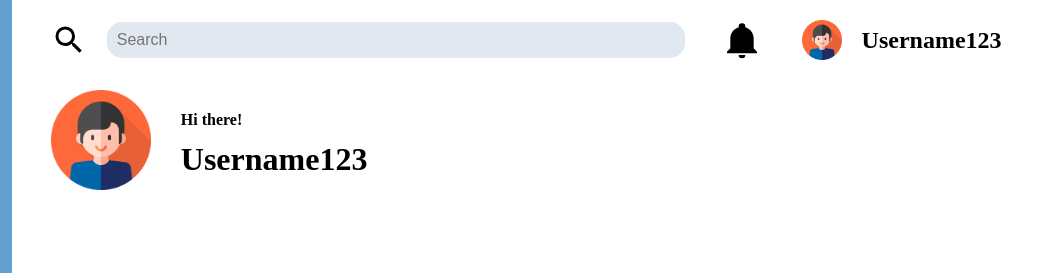
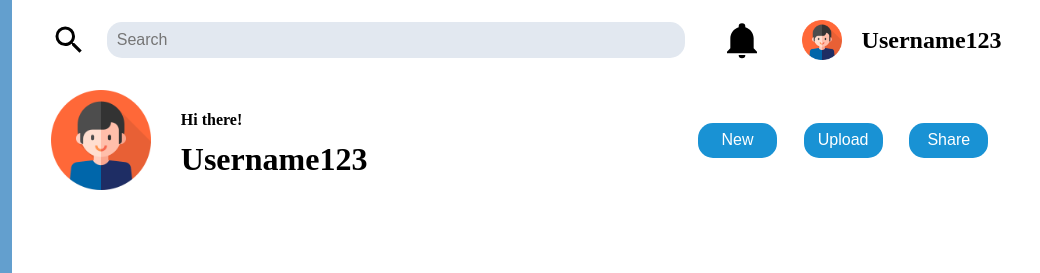
Before and after one commit to Benjaminlal77/Odin-Admin-Dashboard, a plain HTML site: page index.html in a window 1280 px wide. Shown: the top 273 px of the page, 240-1280 px from the left. Drawn offline with Linux system fonts and the light colour scheme.

Commit message:
Add buttons to header

```diff
--- a/index.html
+++ b/index.html
@@ -54,6 +54,11 @@
         <h4>Hi there!</h4>
         <h1>Username123</h1>
       </div>
+      <div class="buttons">
+        <button type="submit">New</button>
+        <button type="submit">Upload</button>
+        <button type="submit">Share</button>
+      </div>
     </header>
   </div>
 </body>
--- a/styles.css
+++ b/styles.css
@@ -78,18 +78,36 @@ header {
 }
 .introduction-container {
   display: grid;
+  height: 100%;
   grid-template-columns: 100px 1fr;
   grid-template-rows: 30px 70px;
   column-gap: 30px;
 }
 
 .introduction-container img {
-  grid-row: span 2
+  grid-row: span 2;
+}
+
+.buttons {
+  display: flex;
+  justify-content: space-around;
+  align-items: center;
+}
+
+.buttons button {
+  font-size: 1rem;
+  background-color: #1992d4;
+  color: #ffffff;
+  border: none;
+  border-radius: 15px;
+  width: 25%;
+  height: 35px;
 }
 
 @media (max-width: 900px){
   .sidebar {
     width: 100px;
+    min-width: 100px;
     transition: .3s;
   }
   .sidebar h1 {
```
